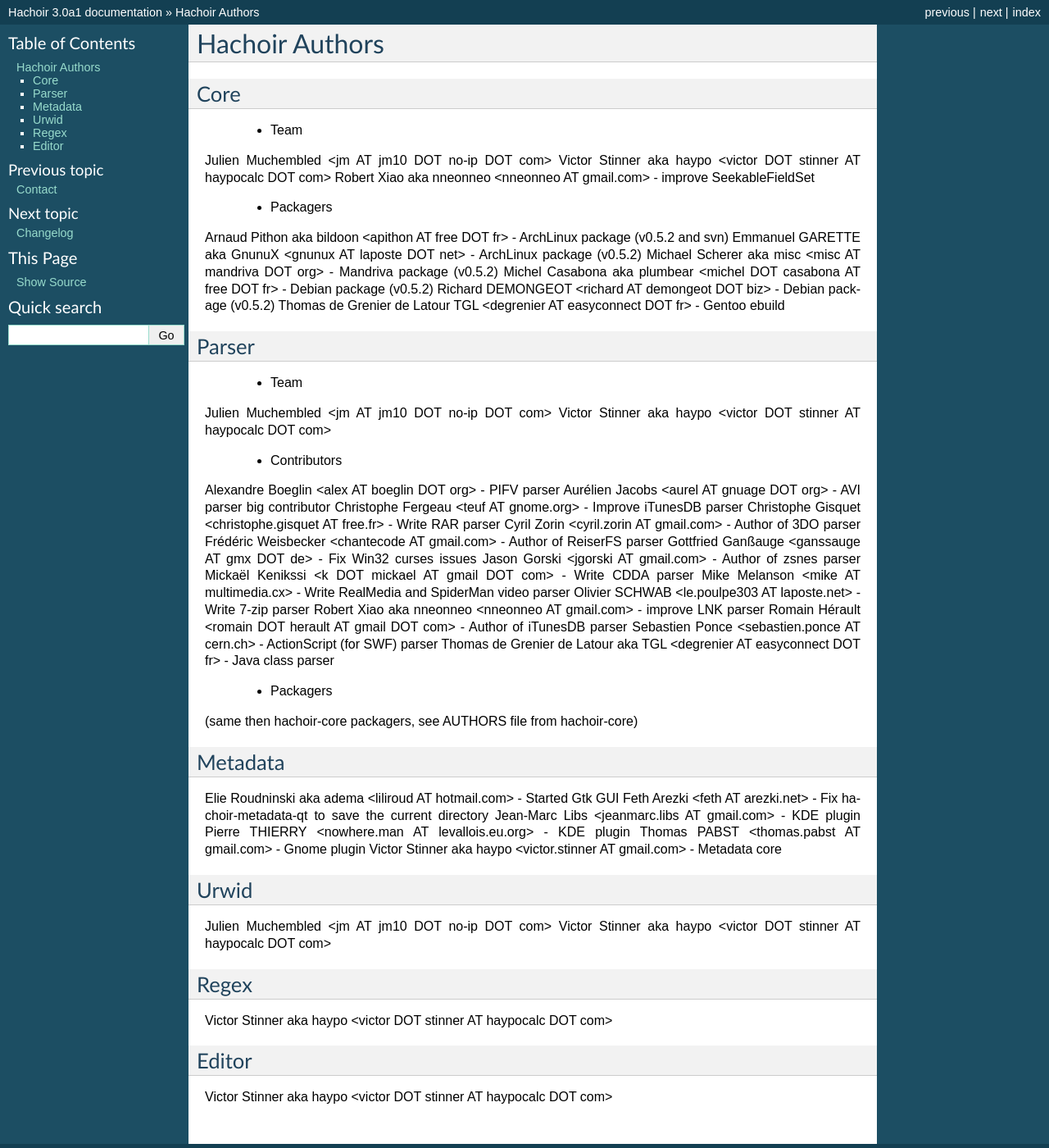
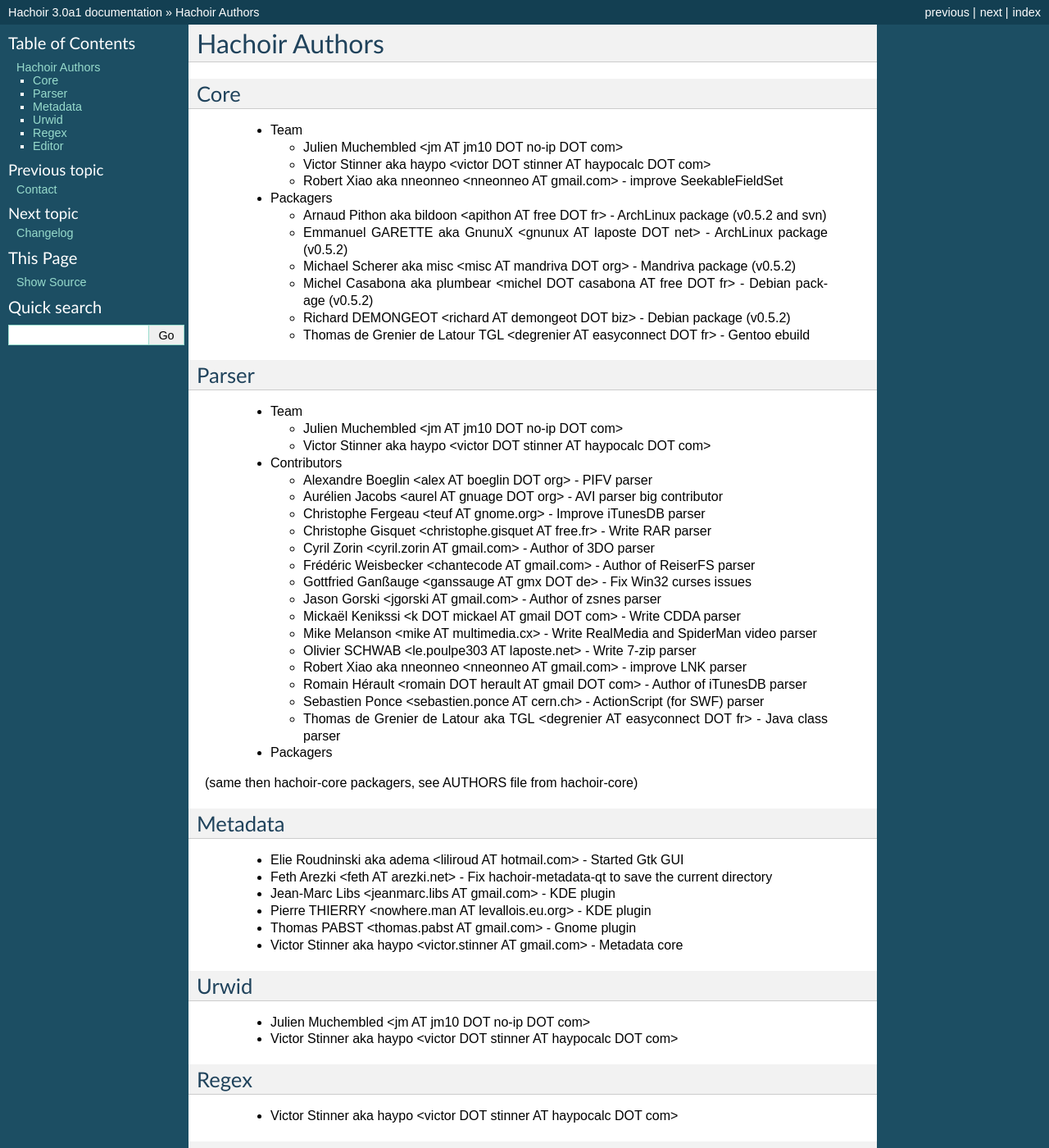
Before and after one commit to vstinner/hachoir, a Sphinx documentation site: the page built from doc/authors.rst, in a window 1280 px wide and 1400 px high. Shown: the whole window at 82% size. Built offline with Sphinx 7.4.7, drawn with Linux system fonts in a browser that asks for light colours.

```diff
--- a/doc/authors.rst
+++ b/doc/authors.rst
@@ -7,44 +7,44 @@ Core
 
  * Team
 
-Julien Muchembled <jm AT jm10 DOT no-ip DOT com>
-Victor Stinner aka haypo <victor DOT stinner AT haypocalc DOT com>
-Robert Xiao aka nneonneo <nneonneo AT gmail.com> - improve SeekableFieldSet
+   - Julien Muchembled <jm AT jm10 DOT no-ip DOT com>
+   - Victor Stinner aka haypo <victor DOT stinner AT haypocalc DOT com>
+   - Robert Xiao aka nneonneo <nneonneo AT gmail.com> - improve SeekableFieldSet
 
  * Packagers
 
-Arnaud Pithon aka bildoon <apithon AT free DOT fr> - ArchLinux package (v0.5.2 and svn)
-Emmanuel GARETTE aka GnunuX <gnunux AT laposte DOT net> - ArchLinux package (v0.5.2)
-Michael Scherer aka misc <misc AT mandriva DOT org> - Mandriva package (v0.5.2)
-Michel Casabona aka plumbear <michel DOT casabona AT free DOT fr> - Debian package (v0.5.2)
-Richard DEMONGEOT <richard AT demongeot DOT biz> - Debian package (v0.5.2)
-Thomas de Grenier de Latour TGL <degrenier AT easyconnect DOT fr> - Gentoo ebuild
+   - Arnaud Pithon aka bildoon <apithon AT free DOT fr> - ArchLinux package (v0.5.2 and svn)
+   - Emmanuel GARETTE aka GnunuX <gnunux AT laposte DOT net> - ArchLinux package (v0.5.2)
+   - Michael Scherer aka misc <misc AT mandriva DOT org> - Mandriva package (v0.5.2)
+   - Michel Casabona aka plumbear <michel DOT casabona AT free DOT fr> - Debian package (v0.5.2)
+   - Richard DEMONGEOT <richard AT demongeot DOT biz> - Debian package (v0.5.2)
+   - Thomas de Grenier de Latour TGL <degrenier AT easyconnect DOT fr> - Gentoo ebuild
 
 Parser
 ======
 
  * Team
 
-Julien Muchembled <jm AT jm10 DOT no-ip DOT com>
-Victor Stinner aka haypo <victor DOT stinner AT haypocalc DOT com>
+   - Julien Muchembled <jm AT jm10 DOT no-ip DOT com>
+   - Victor Stinner aka haypo <victor DOT stinner AT haypocalc DOT com>
 
  * Contributors
 
-Alexandre Boeglin <alex AT boeglin DOT org> - PIFV parser
-Aurélien Jacobs <aurel AT gnuage DOT org> - AVI parser big contributor
-Christophe Fergeau <teuf AT gnome.org> - Improve iTunesDB parser
-Christophe Gisquet <christophe.gisquet AT free.fr> - Write RAR parser
-Cyril Zorin <cyril.zorin AT gmail.com> - Author of 3DO parser
-Frédéric Weisbecker <chantecode AT gmail.com> - Author of ReiserFS parser
-Gottfried Ganßauge <ganssauge AT gmx DOT de> - Fix Win32 curses issues
-Jason Gorski <jgorski AT gmail.com> - Author of zsnes parser
-Mickaël Kenikssi <k DOT mickael AT gmail DOT com> - Write CDDA parser
-Mike Melanson <mike AT multimedia.cx> - Write RealMedia and SpiderMan video parser
-Olivier SCHWAB <le.poulpe303 AT laposte.net> - Write 7-zip parser
-Robert Xiao aka nneonneo <nneonneo AT gmail.com> - improve LNK parser
-Romain Hérault <romain DOT herault AT gmail DOT com> - Author of iTunesDB parser
-Sebastien Ponce <sebastien.ponce AT cern.ch> - ActionScript (for SWF) parser
-Thomas de Grenier de Latour aka TGL <degrenier AT easyconnect DOT fr> - Java class parser
+   - Alexandre Boeglin <alex AT boeglin DOT org> - PIFV parser
+   - Aurélien Jacobs <aurel AT gnuage DOT org> - AVI parser big contributor
+   - Christophe Fergeau <teuf AT gnome.org> - Improve iTunesDB parser
+   - Christophe Gisquet <christophe.gisquet AT free.fr> - Write RAR parser
+   - Cyril Zorin <cyril.zorin AT gmail.com> - Author of 3DO parser
+   - Frédéric Weisbecker <chantecode AT gmail.com> - Author of ReiserFS parser
+   - Gottfried Ganßauge <ganssauge AT gmx DOT de> - Fix Win32 curses issues
+   - Jason Gorski <jgorski AT gmail.com> - Author of zsnes parser
+   - Mickaël Kenikssi <k DOT mickael AT gmail DOT com> - Write CDDA parser
+   - Mike Melanson <mike AT multimedia.cx> - Write RealMedia and SpiderMan video parser
+   - Olivier SCHWAB <le.poulpe303 AT laposte.net> - Write 7-zip parser
+   - Robert Xiao aka nneonneo <nneonneo AT gmail.com> - improve LNK parser
+   - Romain Hérault <romain DOT herault AT gmail DOT com> - Author of iTunesDB parser
+   - Sebastien Ponce <sebastien.ponce AT cern.ch> - ActionScript (for SWF) parser
+   - Thomas de Grenier de Latour aka TGL <degrenier AT easyconnect DOT fr> - Java class parser
 
  * Packagers
 
@@ -54,26 +54,26 @@ Thomas de Grenier de Latour aka TGL <degrenier AT easyconnect DOT fr> - Java cla
 Metadata
 ========
 
-Elie Roudninski aka adema <liliroud AT hotmail.com> - Started Gtk GUI
-Feth Arezki <feth AT arezki.net> - Fix hachoir-metadata-qt to save the current directory
-Jean-Marc Libs <jeanmarc.libs AT gmail.com> - KDE plugin
-Pierre THIERRY <nowhere.man AT levallois.eu.org> - KDE plugin
-Thomas PABST <thomas.pabst AT gmail.com> - Gnome plugin
-Victor Stinner aka haypo <victor.stinner AT gmail.com> - Metadata core
+ - Elie Roudninski aka adema <liliroud AT hotmail.com> - Started Gtk GUI
+ - Feth Arezki <feth AT arezki.net> - Fix hachoir-metadata-qt to save the current directory
+ - Jean-Marc Libs <jeanmarc.libs AT gmail.com> - KDE plugin
+ - Pierre THIERRY <nowhere.man AT levallois.eu.org> - KDE plugin
+ - Thomas PABST <thomas.pabst AT gmail.com> - Gnome plugin
+ - Victor Stinner aka haypo <victor.stinner AT gmail.com> - Metadata core
 
 Urwid
 =====
 
-Julien Muchembled <jm AT jm10 DOT no-ip DOT com>
-Victor Stinner aka haypo <victor DOT stinner AT haypocalc DOT com>
+ - Julien Muchembled <jm AT jm10 DOT no-ip DOT com>
+ - Victor Stinner aka haypo <victor DOT stinner AT haypocalc DOT com>
 
 
 Regex
 =====
 
-Victor Stinner aka haypo <victor DOT stinner AT haypocalc DOT com>
+ - Victor Stinner aka haypo <victor DOT stinner AT haypocalc DOT com>
 
 Editor
 ======
 
-Victor Stinner aka haypo <victor DOT stinner AT haypocalc DOT com>
+ - Victor Stinner aka haypo <victor DOT stinner AT haypocalc DOT com>
--- a/doc/subfile.rst
+++ b/doc/subfile.rst
@@ -54,7 +54,7 @@ Search speed is proportional to the number of used parsers.
 Examples
 ========
 
-Find files in a hard drive:
+Find files in a hard drive::
 
     $ hachoir-subfile /dev/sda --size=34200100 --quiet
     [+] Start search (32.6 MB)
@@ -76,7 +76,7 @@ Find files in a hard drive:
     Total time: 20.08 sec -- 1.6 MB/sec
 
 
-PowerPoint document:
+PowerPoint document::
 
     $ hachoir-subfile chiens.PPS
     [+] Start search (828.5 KB)
```
